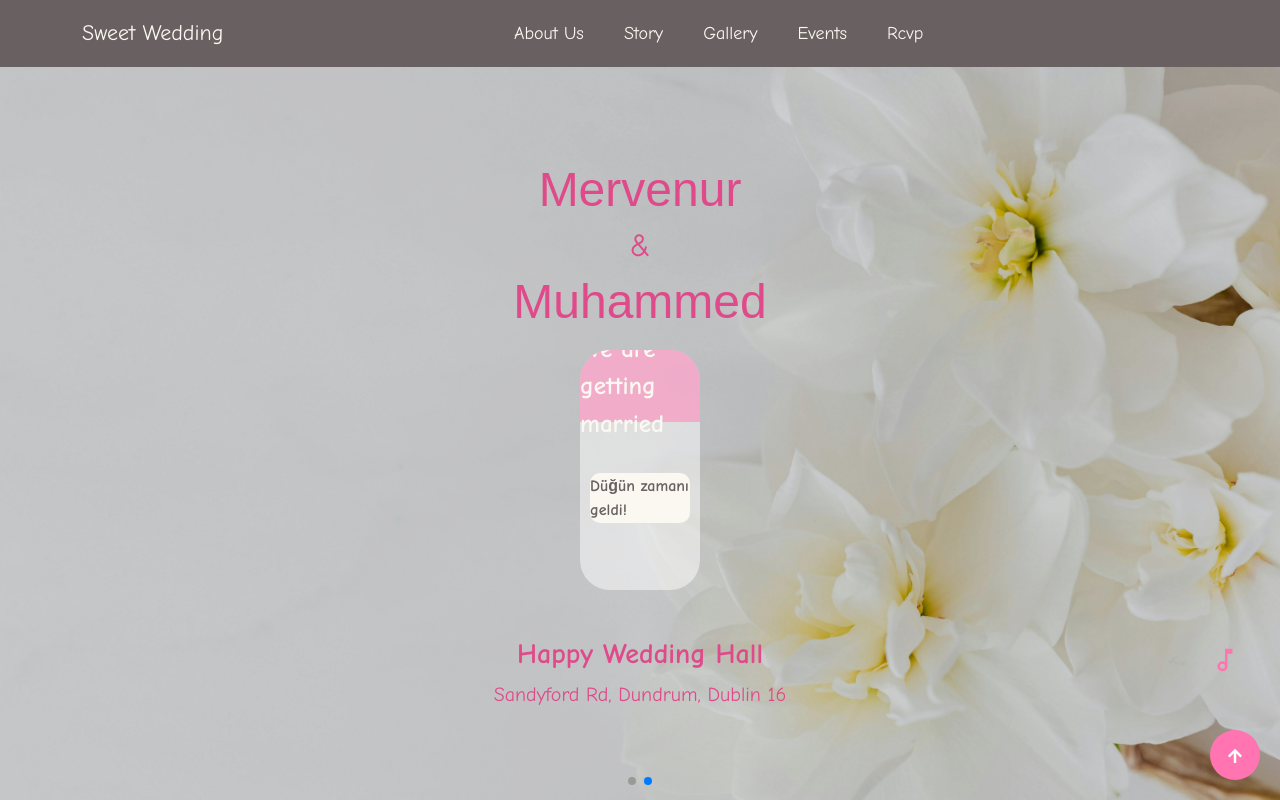
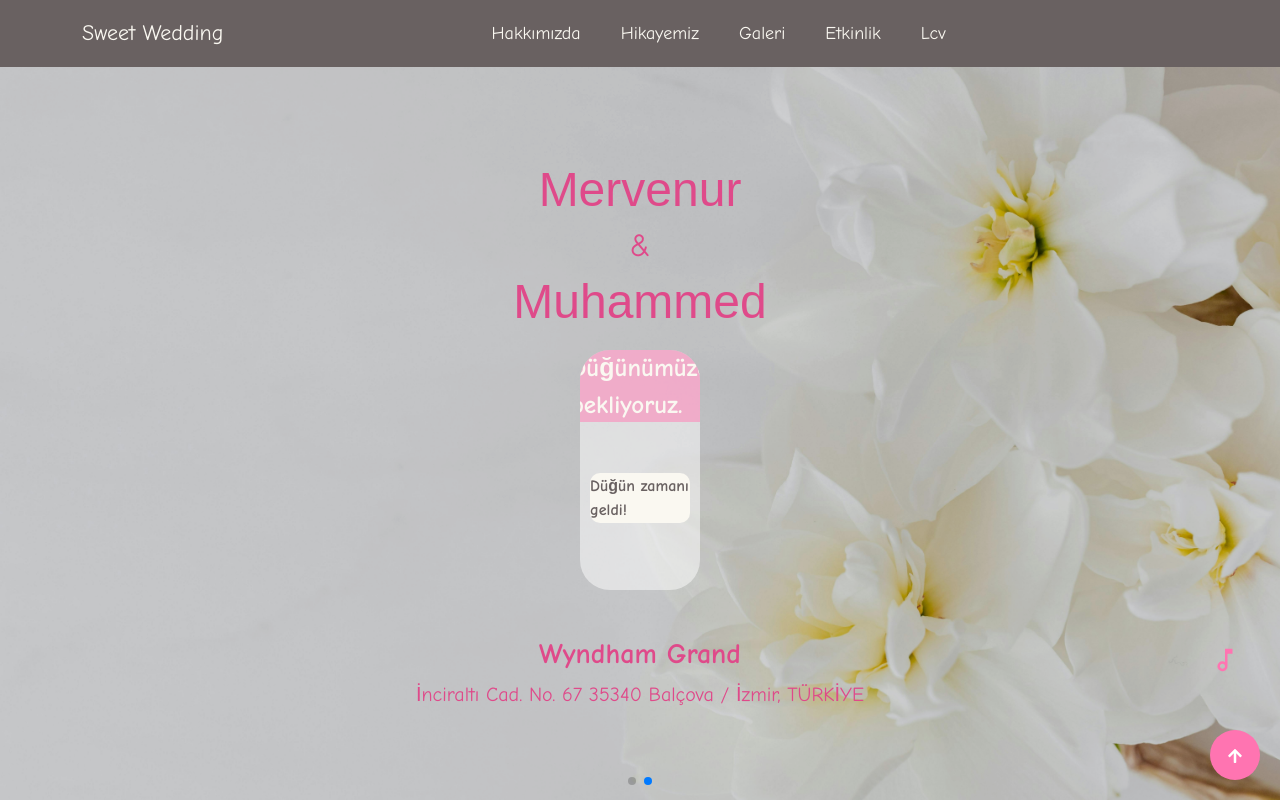
Before and after one commit to InovaForce/template-2, a Next.js app: page / in a window 1280 px wide. Shown: the top 800 px of the page. Built offline with nearby package versions, Linux system fonts and the light colour scheme; no server answers; a web font is replaced by a local one.

Commit message:
language changed

```diff
--- a/next.config.mjs
+++ b/next.config.mjs
@@ -1,8 +1,14 @@
-/** @type {import('next').NextConfig} */
-const nextConfig = {
+// next.config.mjs
+export default {
   images: {
-    domains: ["picsum.photos","images.pexels.com"],
+    remotePatterns: [
+      {
+        protocol: 'https',
+        hostname: 'google.com',
+        port: '',
+        pathname: '**',
+      },
+
+    ],
   },
-};
-
-export default nextConfig;
+}
--- a/src/components/cahit/wedding/weddingCard.jsx
+++ b/src/components/cahit/wedding/weddingCard.jsx
@@ -35,7 +35,7 @@ const WeddingCard = () => {
               <Image
                 src={item.image}
                 alt={item.title}
-                layout="fill"
+                fill
                 objectFit="cover"
               />
             </div>
--- a/src/components/common/home/adress.jsx
+++ b/src/components/common/home/adress.jsx
@@ -4,19 +4,11 @@ import "./adress.scss";
 const Adress = () => {
   return (
     <div className="adress">
-      <h3 className="adress-h">Happy Wedding Hall</h3>
+      <h3 className="adress-h">Wyndham Grand</h3>
       <p className="adress-p">
-       Sandyford Rd, Dundrum, Dublin 16
+      İnciraltı Cad. No. 67 35340 Balçova / İzmir, TÜRKİYE
       </p>
-     {/*  <iframe className="adress-map"
-        src="https://www.google.com/maps/embed?pb=!1m28!1m12!1m3!1d16297.733427973815!2d-6.249989738428818!3d53.29300296370003!2m3!1f0!2f0!3f0!3m2!1i1024!2i768!4f13.1!4m13!3e6!4m5!1s0x48670965e5fbaad5%3A0x3e0c51d84ccc7fdb!2sDundrum%20Town%20Centre!3m2!1d53.286981999999995!2d-6.242252!4m5!1s0x4867090f54c9821f%3A0x316aadfc274350f!2s18%20Ballymoss%20Rd%2C%20Sandyford%2C%20Dublin%2C%20D18%20VY22!3m2!1d53.277709099999996!2d-6.2110736!5e0!3m2!1sen!2sie!4v1716407288633!5m2!1sen!2sie"
-        width="600"
-        height="450"
-        style={{border:"0"}}
-        allowfullscreen=""
-        loading="lazy"
-        referrerpolicy="no-referrer-when-downgrade"
-      ></iframe> */}
+
     </div>
   );
 };
--- a/src/components/common/navbar/home-navbar.jsx
+++ b/src/components/common/navbar/home-navbar.jsx
@@ -12,13 +12,13 @@ const HomeNavbar = () => {
         <Navbar.Toggle aria-controls="basic-navbar-nav" />
         <Navbar.Collapse id="basic-navbar-nav">
           <Nav className="mx-auto home-nav">
-            <Nav.Link href="#about">About Us</Nav.Link>
-            <Nav.Link href="#timeline">Story</Nav.Link>
+            <Nav.Link href="#about">Hakkımızda</Nav.Link>
+            <Nav.Link href="#timeline">Hikayemiz</Nav.Link>
 
 
-            <Nav.Link href="#wedding">Gallery</Nav.Link>
-            <Nav.Link href="#events">Events</Nav.Link>
-            <Nav.Link href="#rcvp">Rcvp</Nav.Link>
+            <Nav.Link href="#wedding">Galeri</Nav.Link>
+            <Nav.Link href="#events">Etkinlik</Nav.Link>
+            <Nav.Link href="#rcvp">Lcv</Nav.Link>
           </Nav>
         </Navbar.Collapse>
       </Container>
--- a/src/components/counter/counter.jsx
+++ b/src/components/counter/counter.jsx
@@ -60,7 +60,7 @@ const Counter = () => {
 
   return (
     <div className='counter'>
-      <div className='counter-title'>We are getting married</div>
+      <div className='counter-title'>Düğünümüze bekliyoruz.</div>
       <div></div>
       <div className='counter-all'>
         {timeLeft.days && <span className='day'>{timeLeft.days} gün </span>}
--- a/src/components/sule/contact/contact.jsx
+++ b/src/components/sule/contact/contact.jsx
@@ -41,7 +41,7 @@ const Contact = () => {
       await sendContactForm(values);
       setTouched({});
       setState(initState);
-      alert("Your message has been sent successfully");
+      alert("Mesajınız başarılı bir şekilde gönderildi.");
 
     } catch (error) {
       setState((prev) => ({
@@ -55,7 +55,7 @@ const Contact = () => {
     <div className="contact-div">
 
       <Container className="contact-box">
-        <h1 className="d-flex flex-wrap justify-content-center align-items-center text-center">Please let us know if you will be attending</h1>
+        <h1 className="d-flex flex-wrap justify-content-center align-items-center text-center">Katılım durumunuzu bildirmenizi rica ederiz.</h1>
         {error && <p>{error}</p>}
         <Form className="form ">
           <Row>
@@ -103,7 +103,7 @@ const Contact = () => {
                   onBlur={onBlur}
                   isInvalid={touched.guests && !values.guests}
                 >
-                  <option value="">Number Of Guest</option>
+                  <option value="">Misafir sayısı</option>
                   <option value="1">1</option>
                   <option value="2">2</option>
                   <option value="3">3</option>
@@ -128,10 +128,11 @@ const Contact = () => {
                   isInvalid={touched.subject && !values.subject}
                 >
                   <option value="">Subject</option>
-                  <option value="I am attending">I am attending</option>
-                  <option value="All events">All events</option>
-                  <option value="Wedding Ceremony">Wedding Ceremony</option>
-                  <option value="Reception Party">Reception Party</option>
+                  <option value="I am attending">Katılacağım</option>
+                  <option value="All events">Hepsi</option>
+                  <option value="Henna night">Kına Gesesi</option>
+                  <option value="Wedding ceremony">Nikah Töreni</option>
+                  <option value="Wedding dinner">Düğün Yemeği</option>
                 </Form.Select>
                 <Form.Control.Feedback type="invalid">
                   {touched.subject && !values.subject && "Subject is required"}
--- a/src/components/sule/events/event-card.scss
+++ b/src/components/sule/events/event-card.scss
@@ -52,7 +52,7 @@
         border-color: v.$color3;
 
         &:hover {
-          border-color: v.$color5;
+          border-color: v.$color9;
         }
       }
 
--- a/src/components/sule/events/event-cards.jsx
+++ b/src/components/sule/events/event-cards.jsx
@@ -5,7 +5,7 @@ import { Button , Card, Container} from "react-bootstrap";
 import "./event-card.scss";
 
 const EventCard = (props) => {
-    const { image, title, text, location } = props;
+    const { image, title, text, Location } = props;
   return (
 
     <Container className="event-container" >
@@ -22,7 +22,7 @@ const EventCard = (props) => {
       </div>
         <Card.Title>{title}</Card.Title>
         <Card.Text>{text}</Card.Text>
-        <Button variant="primary" as="a" href={location}>See Location</Button>
+        <Button variant="primary" as="a" href={Location}>See Location</Button>
       </Card.Body>
       </Card>
     </Container>
--- a/src/data/events.json
+++ b/src/data/events.json
@@ -2,25 +2,27 @@
     {
         "id": 1,
         "image": "events-01.jpg",
-        "title":"2 June 2024 Engagement",
-        "text":"Happy Wedding Hall, Sandyford Rd, Dundrum, Dublin 16",
-        "Location": "New York"
+        "title":"7 Eylül 2024 Saat:19:00 Kına Gecesi",
+        "text":"Kaya İzmir Thermal & Convention - Ilıca, Zeytin Sk. No:112, 35320 Narlıdere/Balçova/İzmir",
+        "Location": "https://www.google.com/maps/place/Kaya+%C4%B0zmir+Thermal+%26+Convention/@38.3865532,27.0289916,17z/data=!3m1!4b1!4m10!3m9!1s0x14bbdcfa1a34765b:0xab40cc4c4b6e0e3c!5m3!1s2024-06-02!4m1!1i2!8m2!3d38.3865532!4d27.0315665!16s%2Fg%2F1tt4lsn2?entry=ttu"
 
     },
     {
         "id": 2,
         "image": "events-02.jpg",
-        "title":"3 June 2024 Ceremony",
-        "text":"Happy Wedding Hall, Sandyford Rd, Dundrum, Dublin 16",
-        "Location": "Paris"
+        "title":"8 Eylül 2024  Saat:16:00 Nikah Töreni",
+        "text":"Wyndham Grand - İnciraltı Cd. No:67, 35340 Balçova/Izmir",
+        "Location": "https://www.google.com/maps/place/Wyndham+Grand+Izmir+%C3%96zdilek/@38.4115451,27.0294915,17z/data=!3m1!4b1!4m10!3m9!1s0x14bbdc87612f2533:0xd927c573e271f9ee!5m3!1s2024-06-02!4m1!1i2!8m2!3d38.4115451!4d27.0320664!16s%2Fm%2F051wmf9?entry=ttu"
+
 
     },
     {
         "id": 3,
         "image": "events-03.jpg",
-        "title":"4 June 2024 Party",
-        "text":"Happy Wedding Hall, Sandyford Rd, Dundrum, Dublin 16",
-        "Location": "London"
+        "title":"8 Eylül 2024  Saat:18:00 Yemek",
+        "text":"Wyndham Grand - İnciraltı Cd. No:67, 35340 Balçova/Izmir",
+        "Location": "https://www.google.com/maps/place/Wyndham+Grand+Izmir+%C3%96zdilek/@38.4115451,27.0294915,17z/data=!3m1!4b1!4m10!3m9!1s0x14bbdc87612f2533:0xd927c573e271f9ee!5m3!1s2024-06-02!4m1!1i2!8m2!3d38.4115451!4d27.0320664!16s%2Fm%2F051wmf9?entry=ttu"
+
 
 
     }
```
Also changed, not shown: src/components/common/home/adress.scss (+0 -16 lines).
